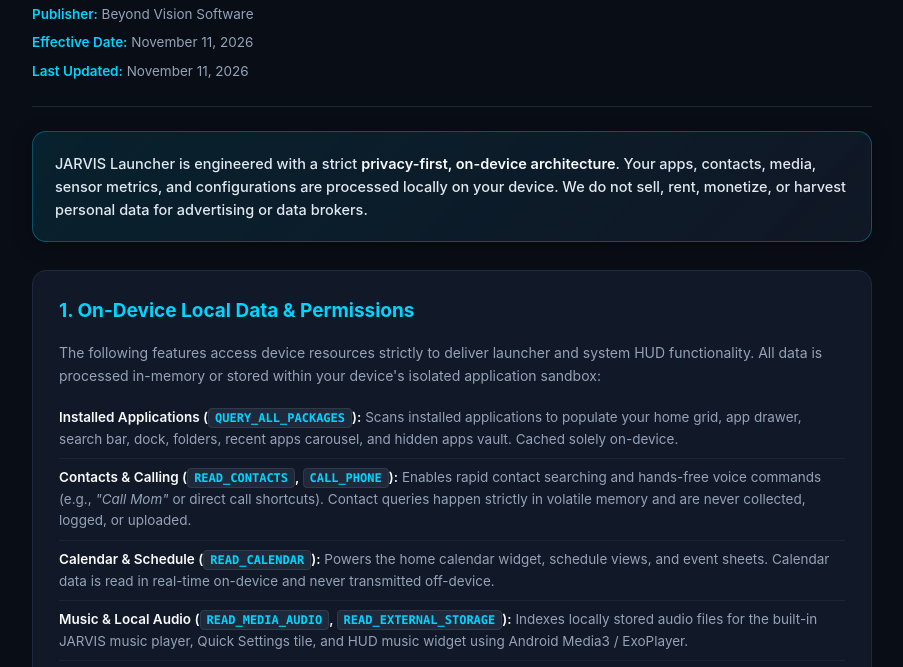
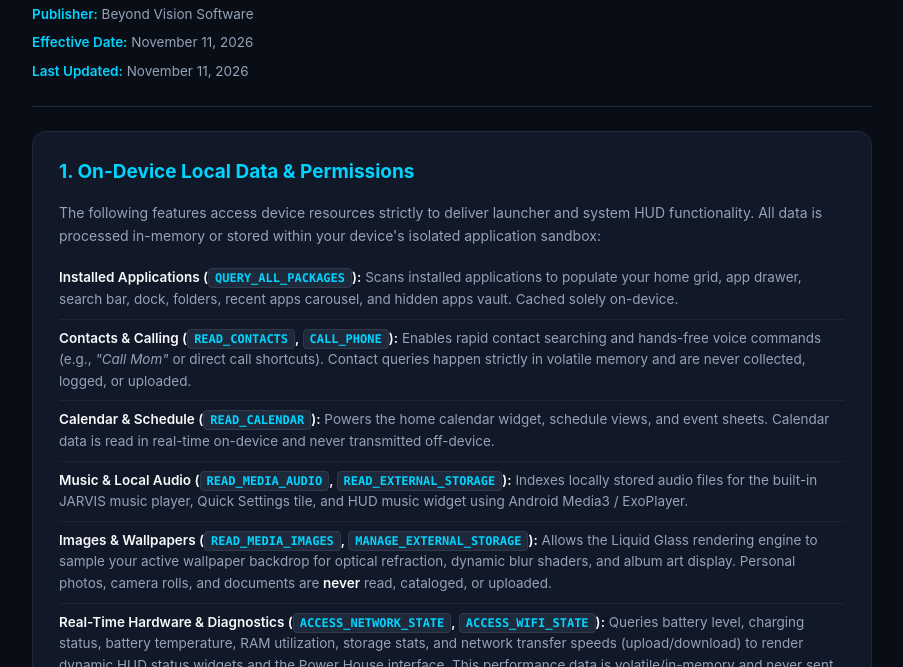
Before and after one commit to beyondvisionsoftware/JARVIS-Launcher, a plain HTML site: page privacy/index.html in a window 1280 px wide. Shown: the part 130-797 px from the top of the page, without its empty margins (188-1091 px from the left). Drawn offline with Linux system fonts and the light colour scheme.

Commit message:
Update index.html

```diff
--- a/privacy/index.html
+++ b/privacy/index.html
@@ -68,23 +68,6 @@
 
     .meta div strong {
       color: var(--accent);
-    }
-
-    /* Hero Notice */
-    .hero-card {
-      background: linear-gradient(135deg, rgba(0, 212, 255, 0.1) 0%, rgba(17, 24, 39, 0.95) 100%);
-      border: 1px solid rgba(0, 212, 255, 0.3);
-      border-radius: 14px;
-      padding: 20px 22px;
-      margin-bottom: 28px;
-      box-shadow: 0 4px 20px rgba(0, 0, 0, 0.3);
-    }
-
-    .hero-card p {
-      font-size: 14.5px;
-      color: #e2e8f0;
-      font-weight: 500;
-      line-height: 1.6;
     }
 
     /* Sections */
@@ -218,13 +201,6 @@
         <div><strong>Last Updated:</strong> November 11, 2026</div>
       </div>
     </header>
-
-    <div class="hero-card">
-      <p>
-        JARVIS Launcher is engineered with a strict <strong>privacy-first, on-device architecture</strong>.
-        Your apps, contacts, media, sensor metrics, and configurations are processed locally on your device. We do not sell, rent, monetize, or harvest personal data for advertising or data brokers.
-      </p>
-    </div>
 
     <!-- Section 1 -->
     <section>
```
